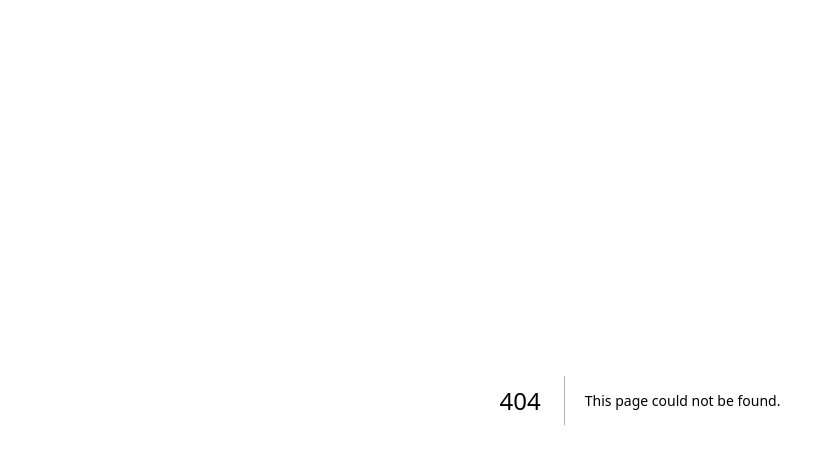
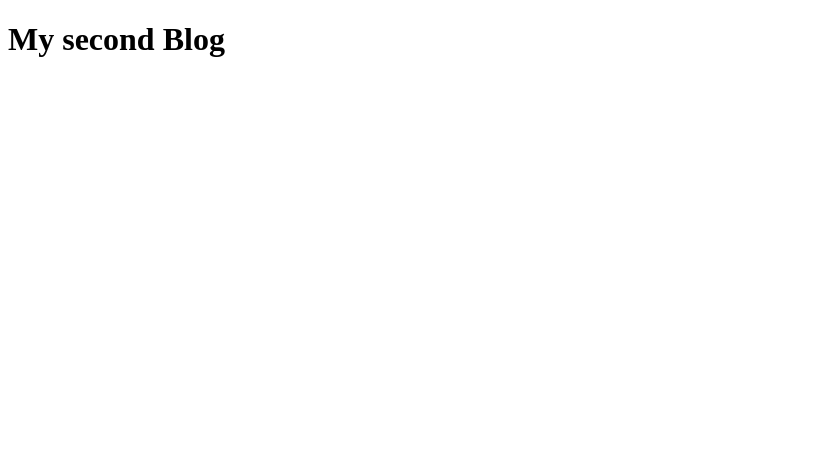
Before and after one commit to dhiraj1996/learningNextJS2, a Next.js app in the folder 02-05routersinnext/: page /blog/second in a window 1280 px wide. Before the commit this address had no page. Shown: the top 464 px of the page, without its empty margins (0-835 px from the left). Built offline with nearby package versions, Linux system fonts and the light colour scheme.

Commit message:
nested routes

```diff
--- /dev/null
+++ b/02-05routersinnext/src/app/blog/first/page.tsx
@@ -0,0 +1,3 @@
+export default function FirstBlog () {
+    return <h1>My FirstBlog</h1>
+}
--- /dev/null
+++ b/02-05routersinnext/src/app/blog/page.tsx
@@ -0,0 +1,3 @@
+export default function Blog () {
+    return <h1>My blogs</h1>
+}
--- /dev/null
+++ b/02-05routersinnext/src/app/blog/second/page.tsx
@@ -0,0 +1,3 @@
+export default function SecondBlog () {
+    return <h1>My second Blog</h1>
+}
```
